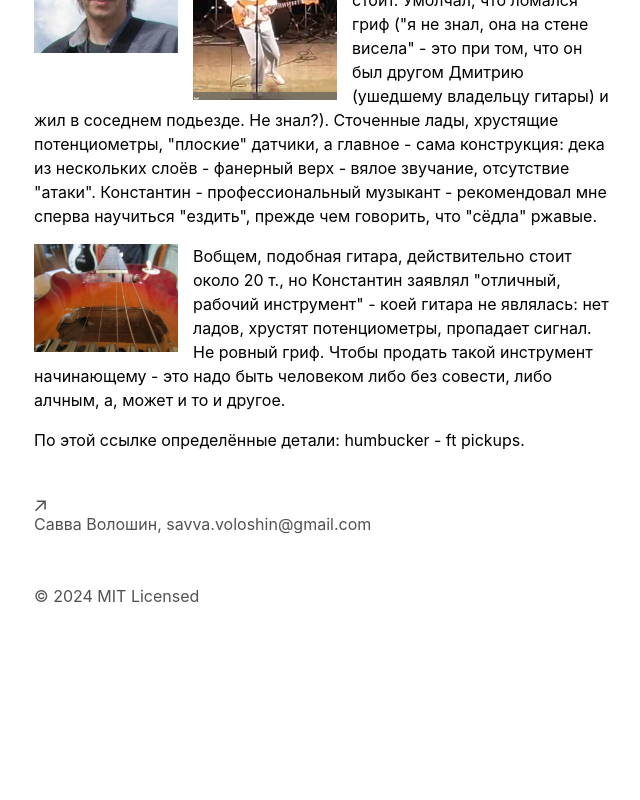
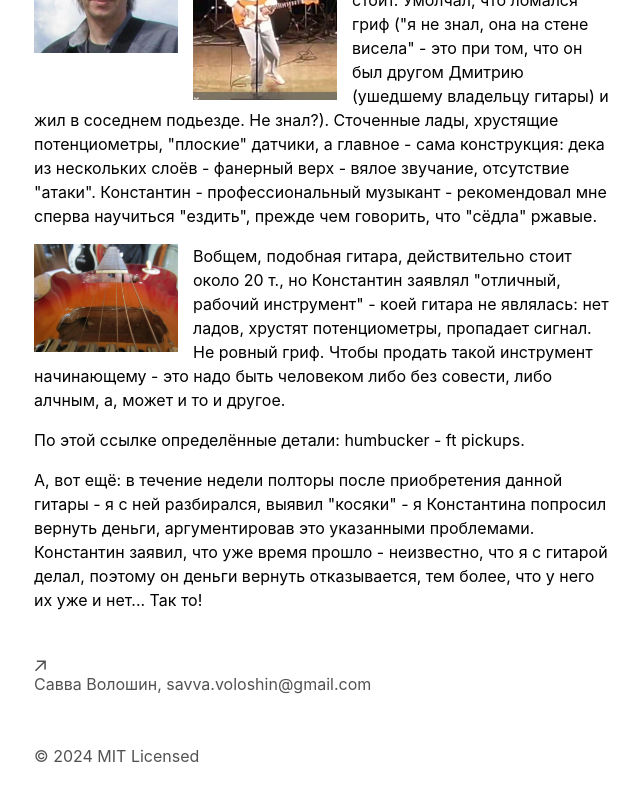
Before and after one commit to savvavoloshin/eteventin-starter-kit, a Next.js app: page / in a window 1280 px wide. Shown: the part 1316-2116 px from the top of the page, without its empty margins (318-958 px from the left). Before the commit the page ends 1988 px from the top, so only its background shows below. Built offline with nearby package versions, Linux system fonts and the light colour scheme.

Commit message:
*content

```diff
--- a/app/page.tsx
+++ b/app/page.tsx
@@ -120,6 +120,8 @@ export default function Page() {
       <a href="https://www.avito.ru/bolshaya_izhora/muzykalnye_instrumenty/datchiki_humbucker_ft_pickups_4177080131"> humbucker - ft pickups</a>.
       </p>
 
+      <p className="mb-4">А, вот ещё: в течение недели полторы после приобретения данной гитары - я с ней разбирался, выявил "косяки" - я Константина попросил вернуть деньги, аргументировав это указанными проблемами. Константин заявил, что уже время прошло - неизвестно, что я с гитарой делал, поэтому он деньги вернуть отказывается, тем более, что у него их уже и нет... Так то!</p>
+
 
 
       {/* <div className="my-8">
```
